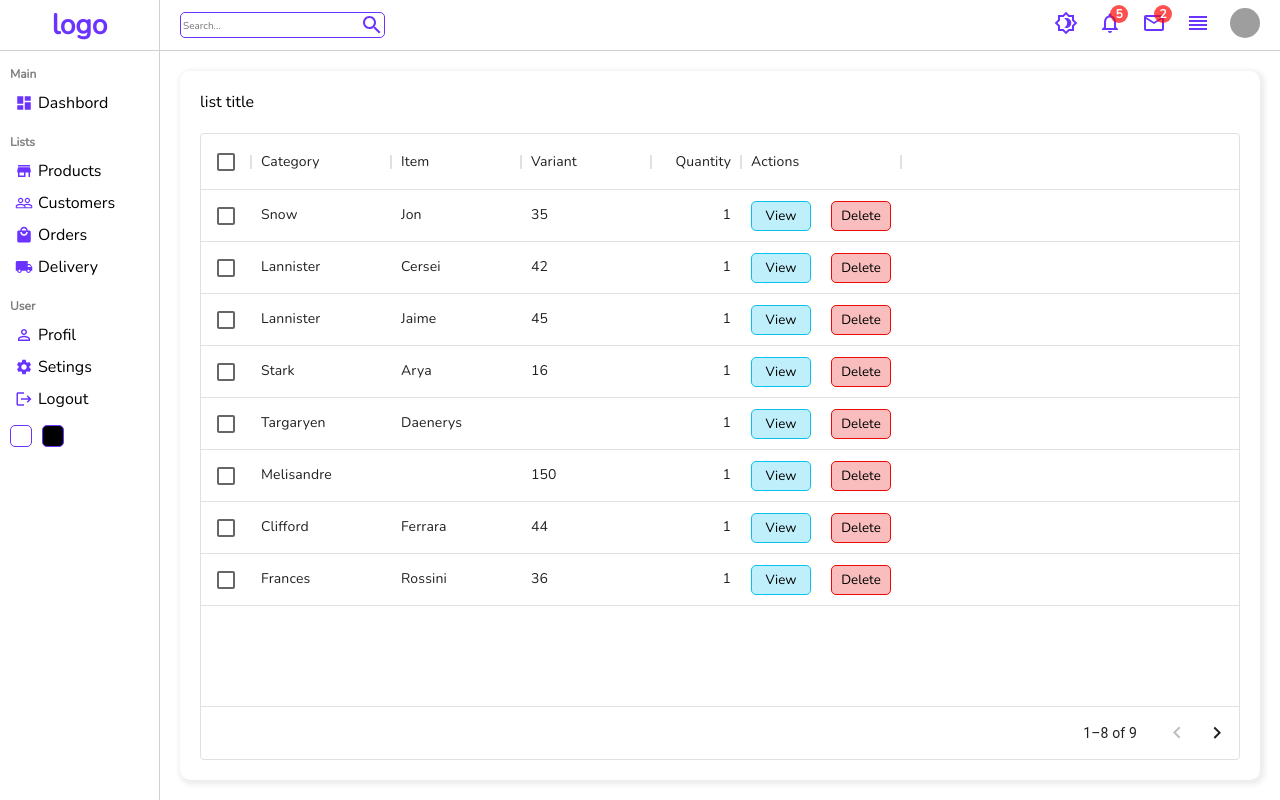
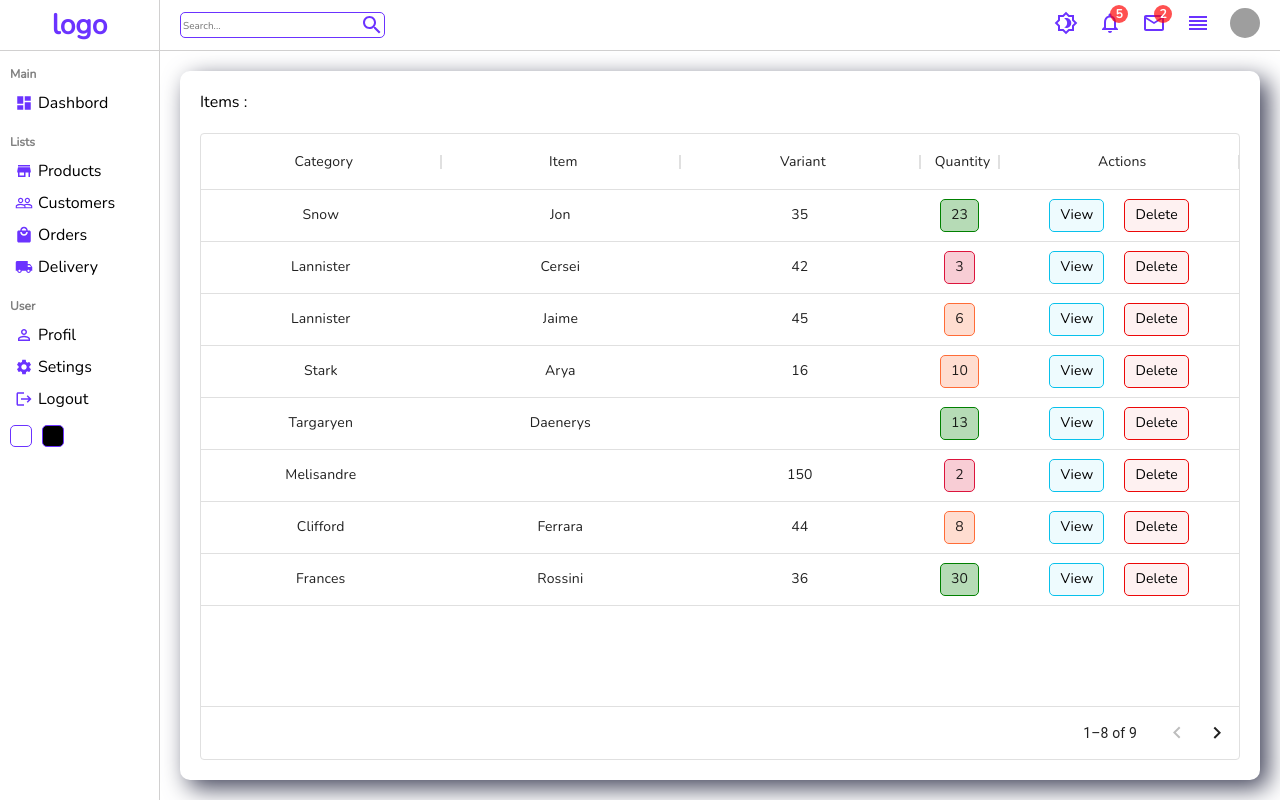
Before and after one commit to PaccoHiro/nfsFe, a React (Vite) app in the folder nfsFe/: page /products in a window 1280 px wide. Built offline with nearby package versions, Linux system fonts and the light colour scheme; grey boxes are pictures that could not be loaded.

Commit message:
work on datagrid

```diff
--- /dev/null
+++ b/nfsFe/src/components/actionsColumn/ActionsColumns.jsx
@@ -0,0 +1,11 @@
+import "./actionsColumns.scss";
+
+const ActionsColumn = () => {
+  return (
+    <div className="cellActions">
+      <div className="view">View</div>
+      <div className="delete">Delete</div>
+    </div>
+  );
+};
+export default ActionsColumn;
--- /dev/null
+++ b/nfsFe/src/components/actionsColumn/actionsColumns.scss
@@ -0,0 +1,28 @@
+.cellActions {
+  flex: 1;
+  display: flex;
+  align-items: center;
+  justify-content: center;
+  gap: 20px;
+  .view {
+    padding: 5px 10px;
+    border-radius: 5px;
+    border: 1px solid rgb(8, 193, 235);
+    background-color: rgba(8, 193, 235, 0.068);
+    color: black;
+    &:hover {
+      cursor: pointer;
+    }
+  }
+  .delete {
+    padding: 5px 10px;
+
+    border-radius: 5px;
+    border: 1px solid rgb(235, 8, 8);
+    background-color: rgba(235, 8, 8, 0.055);
+    color: black;
+    &:hover {
+      cursor: pointer;
+    }
+  }
+}
--- a/nfsFe/src/components/chart/chart.scss
+++ b/nfsFe/src/components/chart/chart.scss
@@ -38,7 +38,10 @@
   //   padding: 5px;
 
   border-radius: 10px;
-  box-shadow: 2px 2px 5px 3px rgba(0, 0, 0, 0.07);
-  -webkit-box-shadow: 2px 2px 5px 3px rgba(0, 0, 0, 0.07);
-  -moz-box-shadow: 2px 2px 5px 3px rgba(0, 0, 0, 0.07);
+  // box-shadow: 2px 2px 5px 3px rgba(0, 0, 0, 0.07);
+  // -webkit-box-shadow: 2px 2px 5px 3px rgba(0, 0, 0, 0.07);
+  // -moz-box-shadow: 2px 2px 5px 3px rgba(0, 0, 0, 0.07);
+  -webkit-box-shadow: 8px 8px 24px 0px rgba(66, 68, 90, 1);
+  -moz-box-shadow: 8px 8px 24px 0px rgba(66, 68, 90, 1);
+  box-shadow: 8px 8px 24px 0px rgba(66, 68, 90, 1);
 }
--- a/nfsFe/src/components/datatable/Datatable.jsx
+++ b/nfsFe/src/components/datatable/Datatable.jsx
@@ -1,60 +1,29 @@
 import "./datatable.scss";
 import { DataGrid } from "@mui/x-data-grid";
+import ActionsColumn from "../actionsColumn/ActionsColumns";
 
-const Datatable = () => {
-  const columns = [
-    { field: "category", headerName: "Category", width: 140 },
-    { field: "item", headerName: "Item", width: 130 },
-    { field: "variant", headerName: "Variant", width: 130 },
-    {
-      field: "quantity",
-      headerName: "Quantity",
-      type: "number",
-      width: 90,
-    },
+const Datatable = ({ data }) => {
+  const actionsColumn = [
     {
       field: "actions",
       headerName: "Actions",
+      headerAlign: "center",
       sortable: false,
-      width: 160,
-      renderCell: () => {
-        return (
-          <div className="cellActions">
-            <button className="view">View</button>
-            <button className="delete">Delete</button>
-          </div>
-        );
-      },
+      flex: 3,
+      renderCell: () => <ActionsColumn />,
     },
-  ];
-
-  const rows = [
-    { id: 1, category: "Snow", item: "Jon", variant: 35, quantity: 1 },
-    { id: 2, category: "Lannister", item: "Cersei", variant: 42, quantity: 1 },
-    { id: 3, category: "Lannister", item: "Jaime", variant: 45, quantity: 1 },
-    { id: 4, category: "Stark", item: "Arya", variant: 16, quantity: 1 },
-    {
-      id: 5,
-      category: "Targaryen",
-      item: "Daenerys",
-      variant: null,
-      quantity: 1,
-    },
-    { id: 6, category: "Melisandre", item: null, variant: 150, quantity: 1 },
-    { id: 7, category: "Clifford", item: "Ferrara", variant: 44, quantity: 1 },
-    { id: 8, category: "Frances", item: "Rossini", variant: 36, quantity: 1 },
-    { id: 9, category: "Roxie", item: "Harvey", variant: 65, quantity: 1 },
   ];
   return (
     <div className="datatable">
-      <div className="title">list title</div>
+      <div className="title">{data.title}</div>
       <div className="gridcontainer">
         <DataGrid
-          rows={rows}
-          columns={columns}
+          rows={data.rows}
+          columns={data.columns.concat(actionsColumn)}
           pageSize={8}
           rowsPerPageOptions={[8]}
-          checkboxSelection
+
+          // checkboxSelection
         />
       </div>
     </div>
--- a/nfsFe/src/components/datatable/datatable.scss
+++ b/nfsFe/src/components/datatable/datatable.scss
@@ -5,33 +5,20 @@
   gap: 20px;
   padding: 20px;
   border-radius: 10px;
-  box-shadow: 2px 2px 5px 3px rgba(0, 0, 0, 0.07);
-  -webkit-box-shadow: 2px 2px 5px 3px rgba(0, 0, 0, 0.07);
-  -moz-box-shadow: 2px 2px 5px 3px rgba(0, 0, 0, 0.07);
+  // box-shadow: 2px 2px 5px 3px rgba(0, 0, 0, 0.07);
+  // -webkit-box-shadow: 2px 2px 5px 3px rgba(0, 0, 0, 0.07);
+  // -moz-box-shadow: 2px 2px 5px 3px rgba(0, 0, 0, 0.07);
+  -webkit-box-shadow: 8px 8px 24px 0px rgba(66, 68, 90, 1);
+  -moz-box-shadow: 8px 8px 24px 0px rgba(66, 68, 90, 1);
+  box-shadow: 8px 8px 24px 0px rgba(66, 68, 90, 1);
   // .title {
   // flex: 1;
   // }
   .gridcontainer {
     flex: 1;
   }
-  .cellActions {
-    display: flex;
-    gap: 20px;
-    .view {
-      width: 60px;
-      height: 30px;
-      border-radius: 5px;
-      border: 1px solid rgb(8, 193, 235);
-      background-color: rgba(8, 193, 235, 0.26);
-      color: black;
-    }
-    .delete {
-      width: 60px;
-      height: 30px;
-      border-radius: 5px;
-      border: 1px solid rgb(235, 8, 8);
-      background-color: rgba(235, 8, 8, 0.267);
-      color: black;
-    }
+  .MuiDataGrid-root .MuiDataGrid-columnHeader,
+  .MuiDataGrid-root .MuiDataGrid-cell {
+    outline: none !important;
   }
 }
--- a/nfsFe/src/components/featured/featured.scss
+++ b/nfsFe/src/components/featured/featured.scss
@@ -10,9 +10,12 @@
   flex-direction: column;
   padding: 5px;
   border-radius: 10px;
-  box-shadow: 2px 2px 5px 3px rgba(0, 0, 0, 0.07);
-  -webkit-box-shadow: 2px 2px 5px 3px rgba(0, 0, 0, 0.07);
-  -moz-box-shadow: 2px 2px 5px 3px rgba(0, 0, 0, 0.07);
+  // box-shadow: 2px 2px 5px 3px rgba(0, 0, 0, 0.07);
+  // -webkit-box-shadow: 2px 2px 5px 3px rgba(0, 0, 0, 0.07);
+  // -moz-box-shadow: 2px 2px 5px 3px rgba(0, 0, 0, 0.07);
+  -webkit-box-shadow: 8px 8px 24px 0px rgba(66, 68, 90, 1);
+  -moz-box-shadow: 8px 8px 24px 0px rgba(66, 68, 90, 1);
+  box-shadow: 8px 8px 24px 0px rgba(66, 68, 90, 1);
 
   .top {
     padding: 5px;
--- /dev/null
+++ b/nfsFe/src/components/qtyCaution/QtyCution.jsx
@@ -0,0 +1,16 @@
+import "./qtyCaution.scss";
+
+const QtyCaution = ({ qty }) => {
+  return (
+    <div className="qtyWrapper">
+      <div
+        className={`qtyCaution ${
+          qty > 10 ? "dispo" : qty > 4 ? "low" : "verylow"
+        }`}
+      >
+        {qty}
+      </div>
+    </div>
+  );
+};
+export default QtyCaution;
--- /dev/null
+++ b/nfsFe/src/components/qtyCaution/qtyCaution.scss
@@ -0,0 +1,26 @@
+.qtyWrapper {
+  display: flex;
+  align-items: center;
+  justify-content: center;
+  width: 100%;
+  height: 100%;
+  .qtyCaution {
+    padding: 5px 10px;
+    border-radius: 5px;
+
+    &.dispo {
+      border: 1px solid rgb(0, 128, 0);
+      background-color: rgba(0, 128, 0, 0.288);
+    }
+    &.low {
+      border: 1px solid rgb(255, 108, 55);
+
+      background-color: rgba(255, 108, 55, 0.233);
+    }
+    &.verylow {
+      border: 1px solid rgb(220, 20, 60);
+
+      background-color: rgba(220, 20, 60, 0.212);
+    }
+  }
+}
--- a/nfsFe/src/components/table/table.scss
+++ b/nfsFe/src/components/table/table.scss
@@ -4,9 +4,12 @@
   padding: 20px;
 
   border-radius: 10px;
-  box-shadow: 2px 2px 5px 3px rgba(0, 0, 0, 0.07);
-  -webkit-box-shadow: 2px 2px 5px 3px rgba(0, 0, 0, 0.07);
-  -moz-box-shadow: 2px 2px 5px 3px rgba(0, 0, 0, 0.07);
+  // box-shadow: 2px 2px 5px 3px rgba(0, 0, 0, 0.07);
+  // -webkit-box-shadow: 2px 2px 5px 3px rgba(0, 0, 0, 0.07);
+  // -moz-box-shadow: 2px 2px 5px 3px rgba(0, 0, 0, 0.07);
+  -webkit-box-shadow: 8px 8px 24px 0px rgba(66, 68, 90, 1);
+  -moz-box-shadow: 8px 8px 24px 0px rgba(66, 68, 90, 1);
+  box-shadow: 8px 8px 24px 0px rgba(66, 68, 90, 1);
   .title {
     margin-bottom: 10px;
     font-size: 20px;
--- a/nfsFe/src/components/widget/widget.scss
+++ b/nfsFe/src/components/widget/widget.scss
@@ -10,9 +10,12 @@
   height: 120px;
   // border: 0.2px solid #6b33ff;
   border-radius: 10px;
-  box-shadow: 2px 2px 5px 3px rgba(0, 0, 0, 0.07);
-  -webkit-box-shadow: 2px 2px 5px 3px rgba(0, 0, 0, 0.07);
-  -moz-box-shadow: 2px 2px 5px 3px rgba(0, 0, 0, 0.07);
+  // box-shadow: 2px 2px 5px 3px rgba(0, 0, 0, 0.07);
+  // -webkit-box-shadow: 2px 2px 5px 3px rgba(0, 0, 0, 0.07);
+  // -moz-box-shadow: 2px 2px 5px 3px rgba(0, 0, 0, 0.07);
+  -webkit-box-shadow: 8px 8px 24px 0px rgba(66, 68, 90, 1);
+  -moz-box-shadow: 8px 8px 24px 0px rgba(66, 68, 90, 1);
+  box-shadow: 8px 8px 24px 0px rgba(66, 68, 90, 1);
   .left,
   .right {
     height: 100%;
--- /dev/null
+++ b/nfsFe/src/helpers/dataSource/datagridSource.jsx
@@ -0,0 +1,56 @@
+import QtyCaution from "../../components/qtyCaution/QtyCution";
+
+export const datagridSource = {
+  title: "Items : ",
+
+  columns: [
+    {
+      field: "category",
+      headerName: "Category",
+      headerAlign: "center",
+      align: "center",
+      flex: 3,
+    },
+    {
+      field: "item",
+      headerName: "Item",
+      headerAlign: "center",
+      align: "center",
+      flex: 3,
+    },
+    {
+      field: "variant",
+      headerName: "Variant",
+      headerAlign: "center",
+      align: "center",
+      flex: 3,
+    },
+    {
+      field: "quantity",
+      headerName: "Quantity",
+      headerAlign: "center",
+      align: "center",
+      type: "number",
+      flex: 1,
+      renderCell: (params) => <QtyCaution qty={params.row.quantity} />,
+    },
+  ],
+
+  rows: [
+    { id: 1, category: "Snow", item: "Jon", variant: 35, quantity: 23 },
+    { id: 2, category: "Lannister", item: "Cersei", variant: 42, quantity: 3 },
+    { id: 3, category: "Lannister", item: "Jaime", variant: 45, quantity: 6 },
+    { id: 4, category: "Stark", item: "Arya", variant: 16, quantity: 10 },
+    {
+      id: 5,
+      category: "Targaryen",
+      item: "Daenerys",
+      variant: null,
+      quantity: 13,
+    },
+    { id: 6, category: "Melisandre", item: null, variant: 150, quantity: 2 },
+    { id: 7, category: "Clifford", item: "Ferrara", variant: 44, quantity: 8 },
+    { id: 8, category: "Frances", item: "Rossini", variant: 36, quantity: 30 },
+    { id: 9, category: "Roxie", item: "Harvey", variant: 65, quantity: 1 },
+  ],
+};
--- a/nfsFe/src/pages/products/Products.jsx
+++ b/nfsFe/src/pages/products/Products.jsx
@@ -1,10 +1,11 @@
 import Datatable from "../../components/datatable/Datatable";
+import { datagridSource } from "../../helpers/dataSource/datagridSource";
 import "./products.scss";
 
 const Products = () => {
   return (
     <div className="products">
-      <Datatable />
+      <Datatable data={datagridSource} />
     </div>
   );
 };
```
